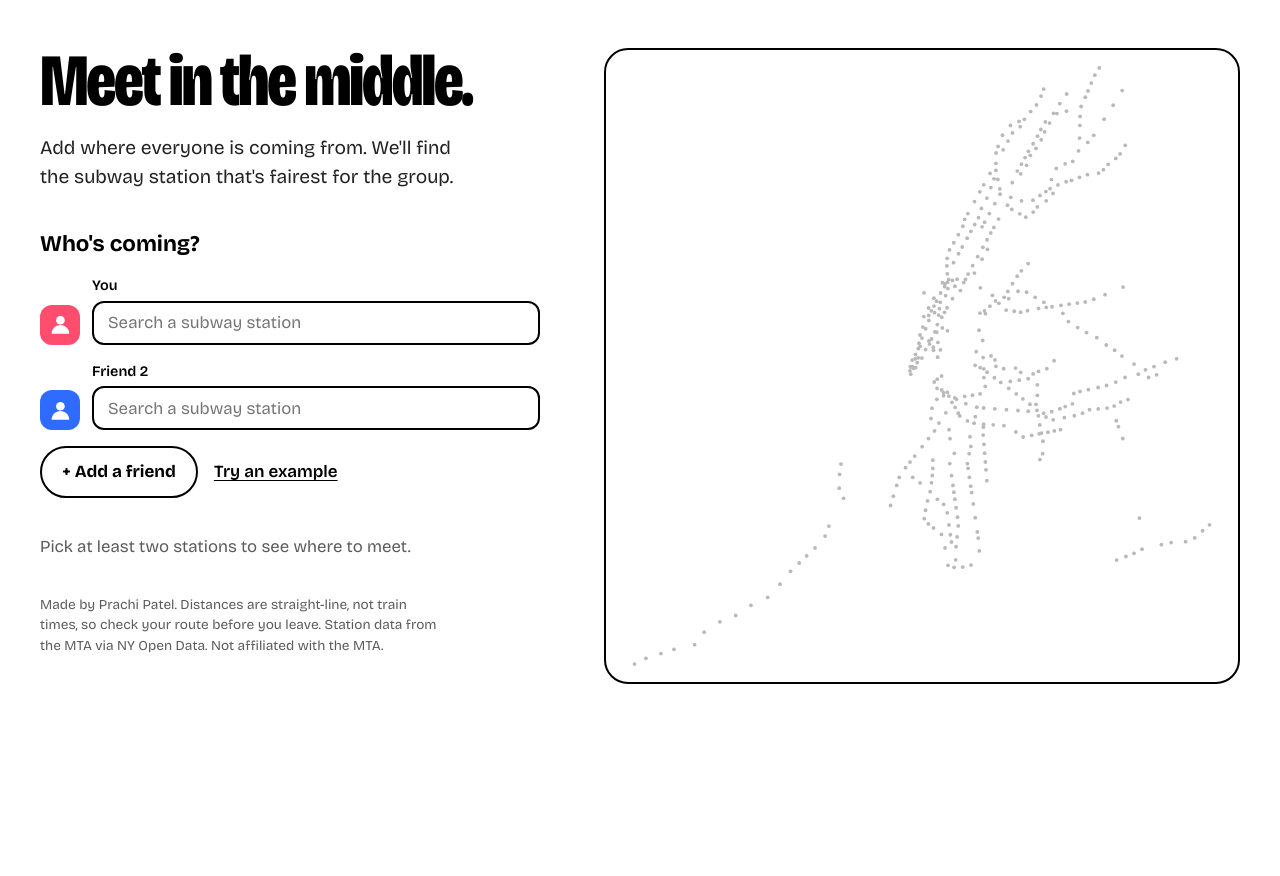
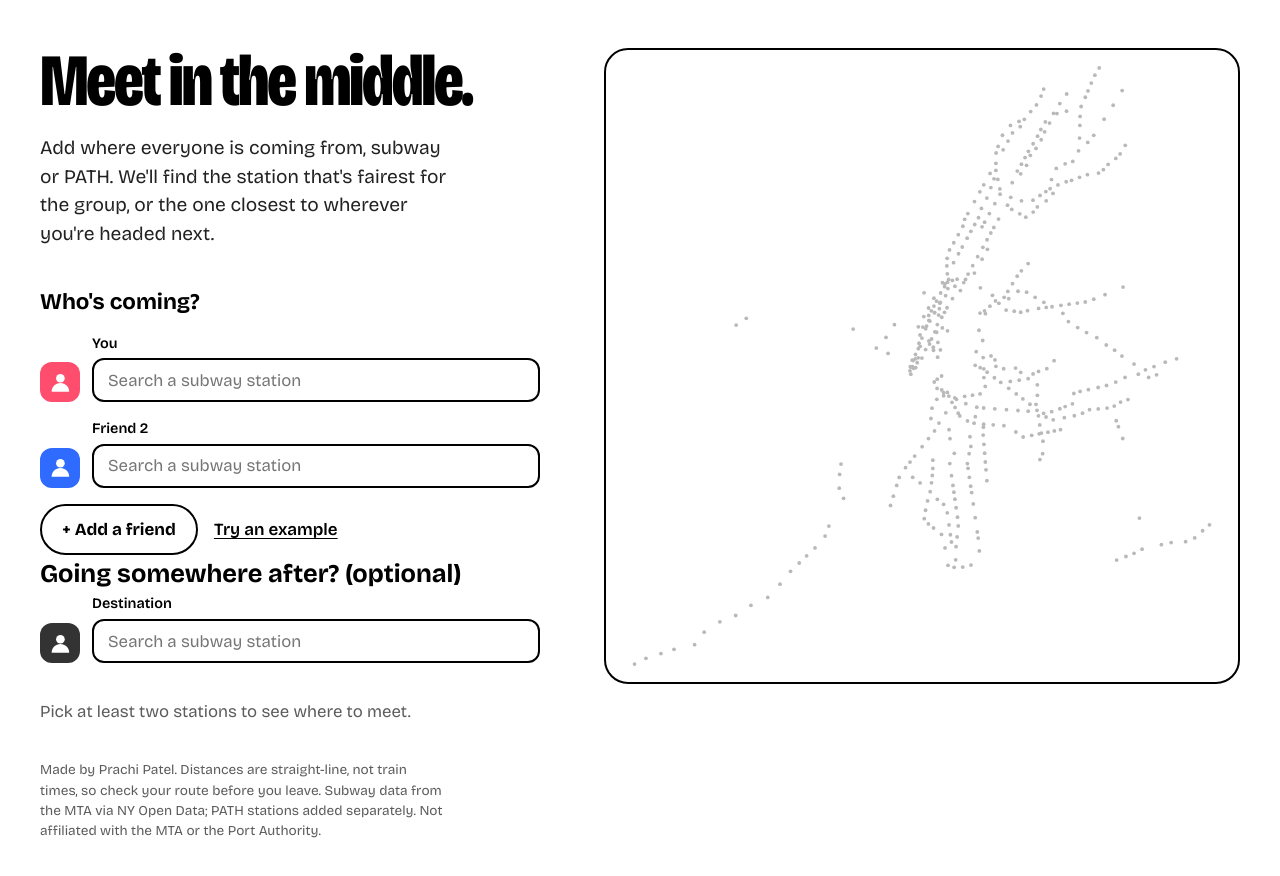
Before and after one commit to prachi050/meet-in-the-middle, a React (Vite) app: page / in a window 1280 px wide. Shown: the top 876 px of the page. Before the commit the page ends 800 px from the top, so only its background shows below. Built offline with nearby package versions, Linux system fonts and the light colour scheme.

Commit message:
Update App.jsx

```diff
--- a/src/App.jsx
+++ b/src/App.jsx
@@ -1,5 +1,6 @@
 import { useEffect, useMemo, useState } from "react";
-import STATIONS from "./lib/stations.json";
+import SUBWAY_STATIONS from "./lib/stations.json";
+import PATH_STATIONS from "./lib/path_stations.json";
 import { buildIndex } from "./lib/search.js";
 import { formatMiles, rankSpots } from "./lib/geo.js";
 import { BOROUGHS, FRIEND_COLORS } from "./lib/lines.js";
@@ -7,31 +8,39 @@ import { Bullets, PersonBadge } from "./components/Bullet.jsx";
 import StationPicker from "./components/StationPicker.jsx";
 import NetworkMap from "./components/NetworkMap.jsx";
 
+
+const STATIONS = [...SUBWAY_STATIONS, ...PATH_STATIONS];
 const BY_ID = new Map(STATIONS.map((s) => [s.id, s]));
 const INDEX = buildIndex(STATIONS);
 const MAX_FRIENDS = 4;
 const EXAMPLE_IDS = [616, 39];
 
 
-function picksFromHash() {
-  const ids = window.location.hash.slice(1).split("-").map(Number).filter((n) => BY_ID.has(n));
+function parseHash() {
+  const raw = window.location.hash.slice(1);
+  const [friendPart, destPart] = raw.split("_d");
+  const ids = friendPart.split("-").map(Number).filter((n) => BY_ID.has(n));
   const picks = ids.slice(0, MAX_FRIENDS).map((id) => BY_ID.get(id));
   while (picks.length < 2) picks.push(null);
-  return picks;
+  const destId = Number(destPart);
+  const destination = BY_ID.has(destId) ? BY_ID.get(destId) : null;
+  return { picks, destination };
 }
 
 const friendName = (i) => (i === 0 ? "You" : `Friend ${i + 1}`);
 
 export default function App() {
-  const [picks, setPicks] = useState(picksFromHash);
+  const initial = useMemo(parseHash, []);
+  const [picks, setPicks] = useState(initial.picks);
+  const [destination, setDestination] = useState(initial.destination);
   const [activeSpot, setActiveSpot] = useState(0);
   const [copied, setCopied] = useState(false);
 
   const friends = picks.map((station, idx) => ({ station, idx, name: friendName(idx) })).filter((f) => f.station);
-  const friendKey = friends.map((f) => f.station.id).join("-");
+  const friendKey = friends.map((f) => f.station.id).join("-") + (destination ? `_d${destination.id}` : "");
 
   const spots = useMemo(
-    () => (friends.length >= 2 ? rankSpots(STATIONS, friends.map((f) => f.station)) : []),
+    () => (friends.length >= 2 ? rankSpots(STATIONS, friends.map((f) => f.station), 3, destination) : []),
 
     [friendKey]
   );
@@ -69,12 +78,21 @@ export default function App() {
 
   const best = spots[activeSpot];
 
+  const coffeeLink = (station, query) =>
+    `https://www.google.com/maps/search/${encodeURIComponent(query)}/@${station.lat},${station.lon},16z`;
+
+  const COFFEE_TYPES = [
+    { label: "Local & indie", query: "independent coffee shop" },
+    { label: "Everyday cafe", query: "coffee shop" },
+    { label: "High-end / specialty", query: "specialty coffee roastery" },
+  ];
+
   return (
     <main className="page">
       <div className="col-left">
         <header className="hero">
           <h1>Meet in the middle.</h1>
-          <p className="lede">Add where everyone is coming from. We'll find the subway station that's fairest for the group.</p>
+          <p className="lede">Add where everyone is coming from, subway or PATH. We'll find the station that's fairest for the group, or the one closest to wherever you're headed next.</p>
         </header>
 
         <section className="who" aria-labelledby="who-title">
@@ -103,6 +121,24 @@ export default function App() {
           </div>
         </section>
 
+        <section className="destination" aria-labelledby="destination-title">
+          <h2 id="destination-title">Going somewhere after? (optional)</h2>
+          <StationPicker
+            label="Destination"
+            color="#333333"
+            station={destination}
+            searchIndex={INDEX}
+            onSelect={(s) => setDestination(s)}
+            onRemove={() => setDestination(null)}
+            canRemove={!!destination}
+          />
+          {destination && (
+            <p className="destination-note">
+              We'll favor meeting spots that are also close to {destination.name}, so the group can head there together.
+            </p>
+          )}
+        </section>
+
         <section className="result" aria-live="polite">
           {best ? (
             <>
@@ -121,6 +157,13 @@ export default function App() {
                       <span className="dists-mi">{formatMiles(best.distances[k])}</span>
                     </li>
                   ))}
+                  {destination && (
+                    <li>
+                      <PersonBadge color="#333333" size={26} />
+                      <span className="dists-name">To {destination.name}</span>
+                      <span className="dists-mi">{formatMiles(best.toDestination)}</span>
+                    </li>
+                  )}
                 </ul>
                 <div className="sign-actions">
                   <button type="button" className="btn btn-light" onClick={copyLink}>
@@ -131,6 +174,23 @@ export default function App() {
                       Share
                     </button>
                   )}
+                </div>
+
+                <div className="coffee">
+                  <p className="coffee-label">Grab coffee nearby</p>
+                  <div className="coffee-links">
+                    {COFFEE_TYPES.map((c) => (
+                      <a
+                        key={c.label}
+                        className="coffee-chip"
+                        href={coffeeLink(best.station, c.query)}
+                        target="_blank"
+                        rel="noopener"
+                      >
+                        {c.label}
+                      </a>
+                    ))}
+                  </div>
                 </div>
               </div>
 
@@ -157,6 +217,7 @@ export default function App() {
                         <span className="other-meta">
                           <Bullets routes={sp.station.routes} size="sm" />
                           <span>Farthest friend {formatMiles(sp.max)}</span>
+                          {destination && <span>&middot; {formatMiles(sp.toDestination)} to {destination.name}</span>}
                         </span>
                       </span>
                     </button>
@@ -168,7 +229,7 @@ export default function App() {
         )}
 
         <p className="fineprint">
-         Made by Prachi Patel. Distances are straight-line, not train times, so check your route before you leave. Station data from the MTA via NY Open Data. Not affiliated with the MTA.
+         Made by Prachi Patel. Distances are straight-line, not train times, so check your route before you leave. Subway data from the MTA via NY Open Data; PATH stations added separately. Not affiliated with the MTA or the Port Authority.
         </p>
       </div>
 
```
